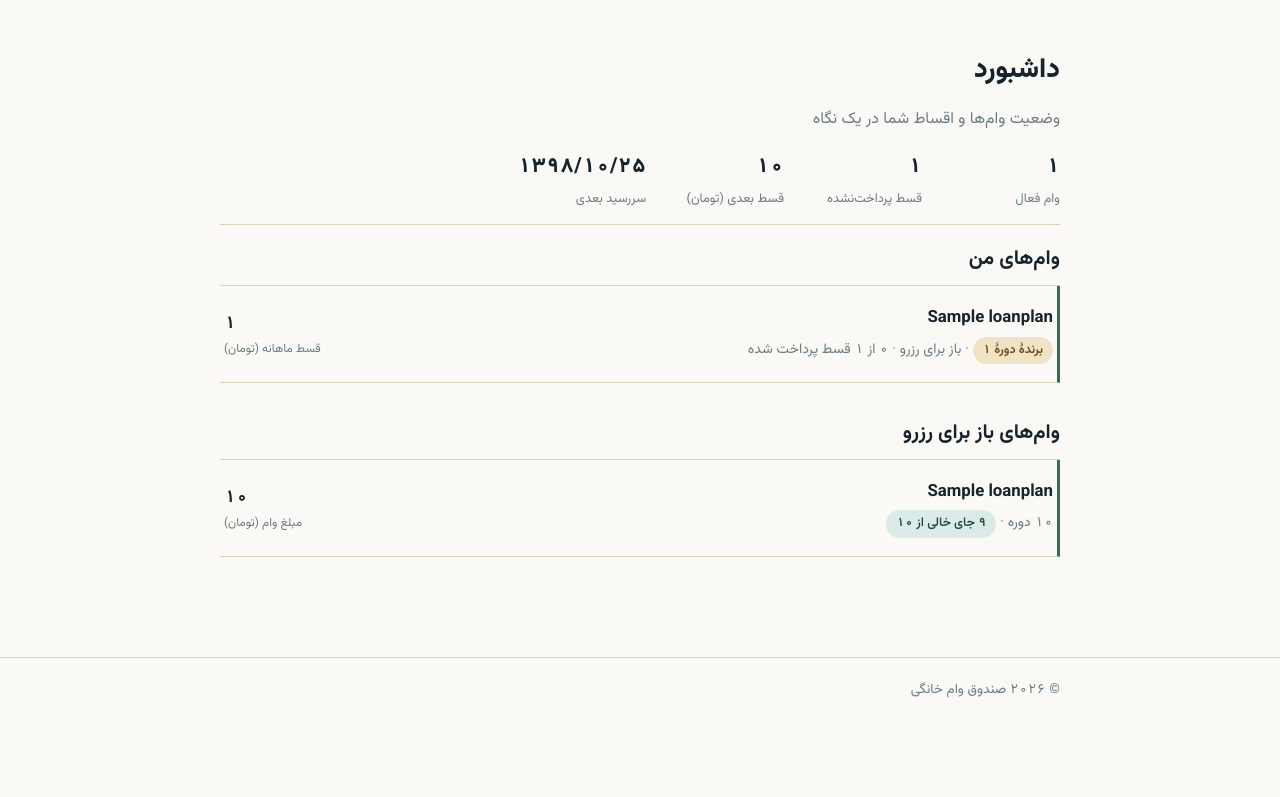
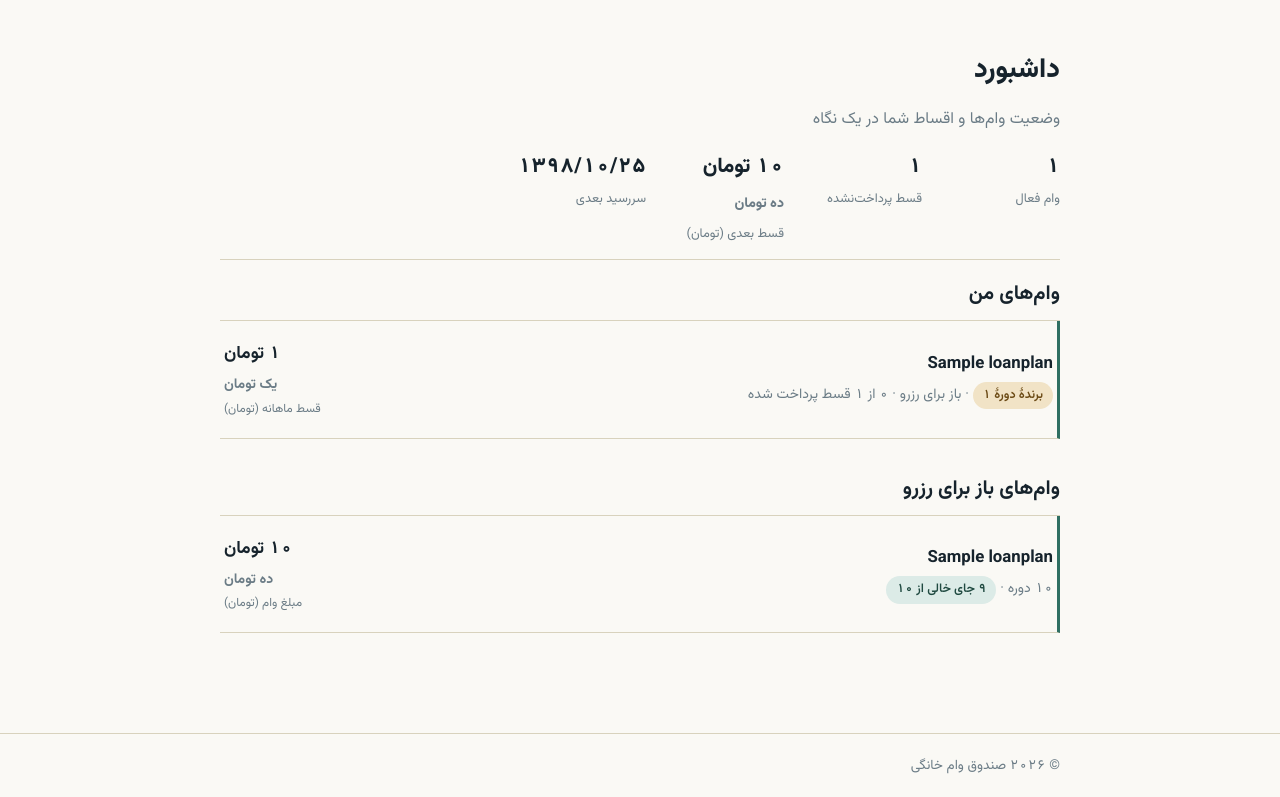
Before and after one commit to mohammadsohrabi204/homeloan_app, a Django app: page / in a window 1280 px wide. Shown: the part 69-866 px from the top of the page. Before the commit the page ends 767 px from the top, so only its background shows below. Run offline with Django 5.2, Linux system fonts and the light colour scheme; a user stored in the database is signed in; data comes from the database, SQL or seed files in the repository; tables that the repository leaves empty hold one stand-in row (values such as "Sample post"); parts of the project's set-up code (start-up, migrations or seed data) failed here and were passed over.

Commit message:
Show monetary amounts in Persian words

```diff
--- a/templates/loans/dashboard.html
+++ b/templates/loans/dashboard.html
@@ -18,7 +18,7 @@
     </div>
     <div class="plan-stat">
       <span class="value">
-        {% if next_payment %}{{ next_payment.amount|intcomma }}{% else %}—{% endif %}
+        {% if next_payment %}{{ next_payment.amount|intcomma }} تومان<br><span class="small muted">{{ next_payment.amount_words }}</span>{% else %}—{% endif %}
       </span>
       <span class="label">قسط بعدی (تومان)</span>
     </div>
@@ -52,7 +52,7 @@
             </div>
           </div>
           <div class="ledger-row-amount">
-            <span class="amount">{{ r.loan_plan.monthly_payment|intcomma }}</span>
+            <span class="amount">{{ r.loan_plan.monthly_payment|intcomma }} تومان<br><span class="small muted">{{ r.loan_plan.monthly_payment_words }}</span></span>
             <span class="amount-label">قسط ماهانه (تومان)</span>
           </div>
         </a>
@@ -81,7 +81,7 @@
             </div>
           </div>
           <div class="ledger-row-amount">
-            <span class="amount">{{ plan.total_amount|intcomma }}</span>
+            <span class="amount">{{ plan.total_amount|intcomma }} تومان<br><span class="small muted">{{ plan.total_amount_words }}</span></span>
             <span class="amount-label">مبلغ وام (تومان)</span>
           </div>
         </a>
```
